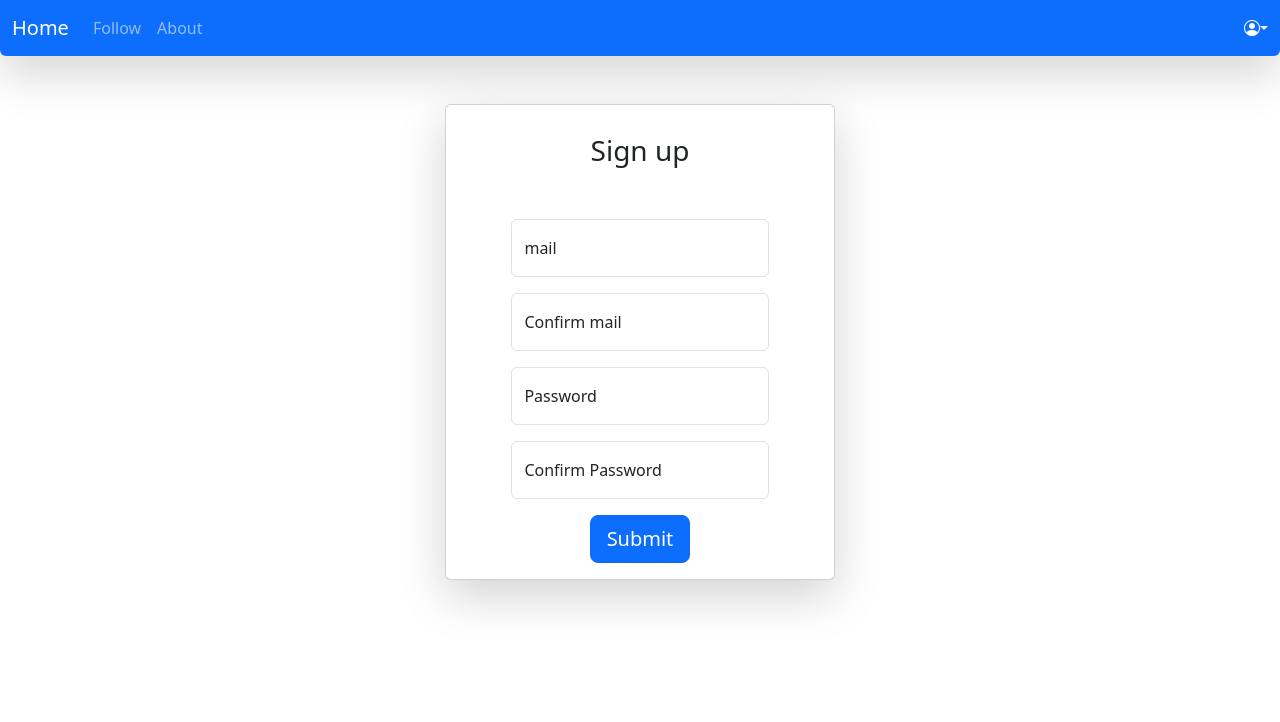
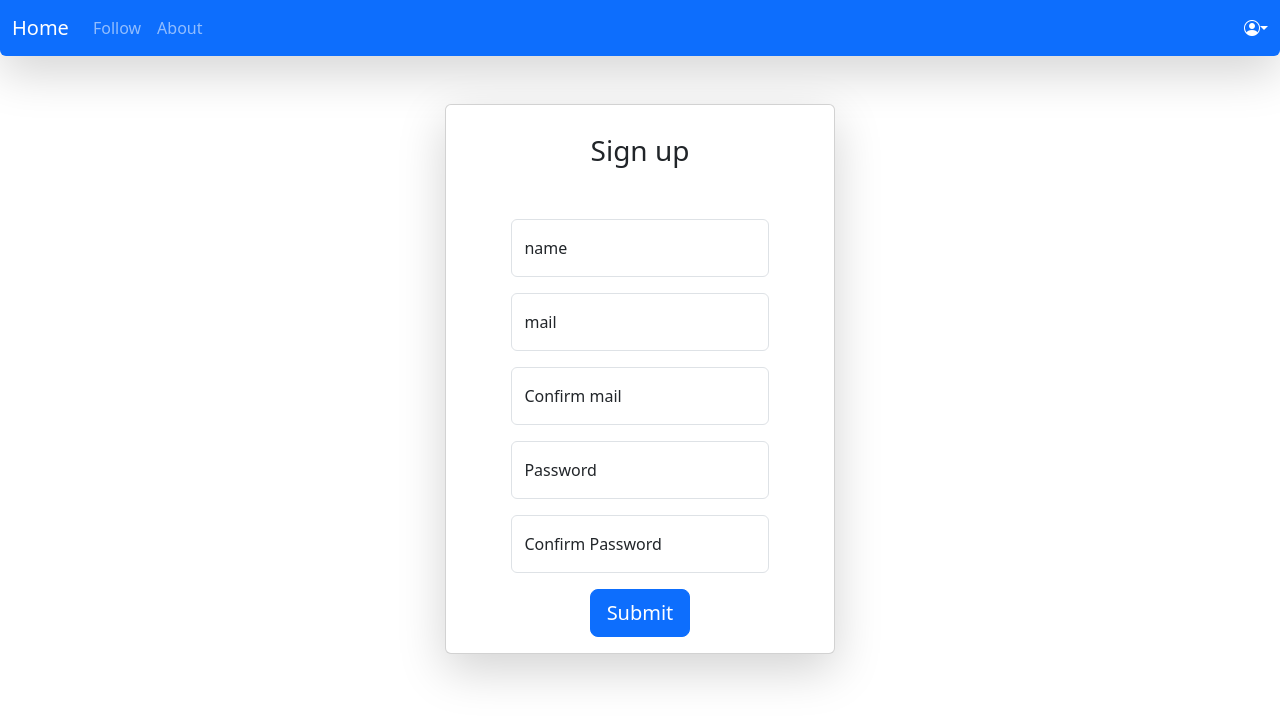
Before and after one commit to HugoEspiG/webapp-realstate, a Vue app in the folder realstate-webapp/: page /register in a window 1280 px wide. Shown: the top 722 px of the page. Built offline with nearby package versions, Linux system fonts and the light colour scheme.

Commit message:
feat(web):  add connection DB

```diff
--- a/realstate-webapp/index.html
+++ b/realstate-webapp/index.html
@@ -8,5 +8,6 @@
   <body>
     <div id="app"></div>
     <script type="module" src="/src/main.js"></script>
+    <script src="variable.js"></script>
   </body>
 </html>
--- a/realstate-webapp/package.json
+++ b/realstate-webapp/package.json
@@ -12,6 +12,7 @@
   "dependencies": {
     "@vuelidate/core": "^2.0.2",
     "@vuelidate/validators": "^2.0.2",
+    "axios": "^1.4.0",
     "bootstrap": "^5.3.0",
     "bootstrap-icons": "^1.10.5",
     "pinia": "^2.0.36",
--- a/realstate-webapp/src/components/organisms/Login/Login.vue
+++ b/realstate-webapp/src/components/organisms/Login/Login.vue
@@ -58,6 +58,8 @@ export default {
       }
       console.log('Username:', this.state.user);
       console.log('Password:', this.state.password);
+
+
     }
   }
 };
--- a/realstate-webapp/src/components/organisms/Register/Register.vue
+++ b/realstate-webapp/src/components/organisms/Register/Register.vue
@@ -4,6 +4,8 @@
         <PItem variant="fs-3" color="dark" class="my-2 card-title">Sign up</PItem>
         <div class="col">
           <form @submit.prevent="submitForm" id="form-log" class="mt-5 col mx-4">
+            <InputItem v-model.trim="state.name" type="text" id="name" placeholder="name" label="name"
+              :error="v$.user.$error" errorMessage="El campo no puede estar vacío" />
             <InputItem v-model.trim="state.user" type="text" id="user" placeholder="mail" label="mail"
               :error="v$.user.$error" errorMessage="El campo no puede estar vacío" />
             <InputItem v-model.trim="state.confUser" type="text" id="confUser" placeholder="Confirm mail" label="Confirm mail"
@@ -13,9 +15,11 @@
             <InputItem v-model.trim="state.Confpassword" type="password" id="Confpassword" placeholder="Confir Password" label="Confirm Password"
               :error="v$.password.$error" errorMessage="El campo no puede estar vacío" />
             <Button variant="primary" size="lg" class="mt-3 mw-25" type="submit" form="form-log">Submit</Button>
-          </form>
+           </form>
         </div>
       </div>
+      <div id="SubmitOk" class="alert alert-success alert-dimissible fade show" role="alert" hidden >Usuario Registrado</div>
+      <div id="SubmitFail" class="alert alert-danger" role="alert" hidden >No se puede registrar</div>
     </div>
   </template>
 
@@ -23,7 +27,8 @@
   import InputItem from '../../atoms/InputItem/InputItem.vue'
   import Button from '../../atoms/Button/Button.vue'
   import PItem from '../../atoms/PItem/PItem.vue'
-  import { required, email, minLength, maxLength } from '@vuelidate/validators';
+  import axios from 'axios';
+  import { required, email, minLength, maxLength, sameAs } from '@vuelidate/validators';
   import { useVuelidate } from '@vuelidate/core';
   import { reactive, computed } from 'vue';
 
@@ -36,6 +41,7 @@
     },
     setup() {
       const state = reactive({
+        name:'',
         user: '',
         confUser: '',
         password: '',
@@ -43,10 +49,11 @@
       })
       const rules = computed(() => {
         return {
+          name:{required},
           user: { required, email },
-          confUser: { required, email },
+          confUser: { required, email, sameAs: sameAs(state.user,"user") },
           password: { required, minLength: minLength(6), maxLength: maxLength(20) },
-          Confpassword: { required, minLength: minLength(6), maxLength: maxLength(20) }
+          Confpassword: { required, minLength: minLength(6), maxLength: maxLength(20), sameAs: sameAs(state.password,"password")}
         }
       })
       const v$ = useVuelidate(rules, state)
@@ -57,14 +64,31 @@
       }
     },
     methods: {
+
+
+
       submitForm() {
+        console.log(this.v$);
         this.v$.$validate()
-        if (!this.v$.$error) {
-          alert("Completo")
+        if (!this.v$.$error && !this.v$.$invalid) {
+          axios.post(variables.MONGOAPI+"Client",{
+            Name: this.state.name,
+            Password: this.state.password,
+            Email: this.state.user
+          }).then((response)=>{
+            console.log(response.data);
+            document.getElementById("SubmitOk").removeAttribute("hidden");
+            setTimeout(() => {
+              document.getElementById("SubmitOk").setAttribute("hidden","hidden");
+            }, 1500);
+          })
         } else {
-          alert("Incompleto")
+          document.getElementById("SubmitFail").removeAttribute("hidden");
+          setTimeout(() => {
+            document.getElementById("SubmitFail").setAttribute("hidden","hidden");
+          }, 1500);
         }
-        console.log(this.state);;
+
       }
     }
   };
--- a/realstate-webapp/src/main.js
+++ b/realstate-webapp/src/main.js
@@ -9,6 +9,7 @@ import router from './router'
 import 'bootstrap/dist/js/bootstrap.min.js';
 import 'bootstrap-icons/font/bootstrap-icons.css';
 
+
 const app = createApp(App)
 
 app.use(createPinia())
--- /dev/null
+++ b/realstate-webapp/variable.js
@@ -0,0 +1,3 @@
+const variables = {
+    MONGOAPI:"http://localhost:5279/api/"
+}
```
Also changed, not shown: 1 other file (tests, documents, lock files or other folders).
